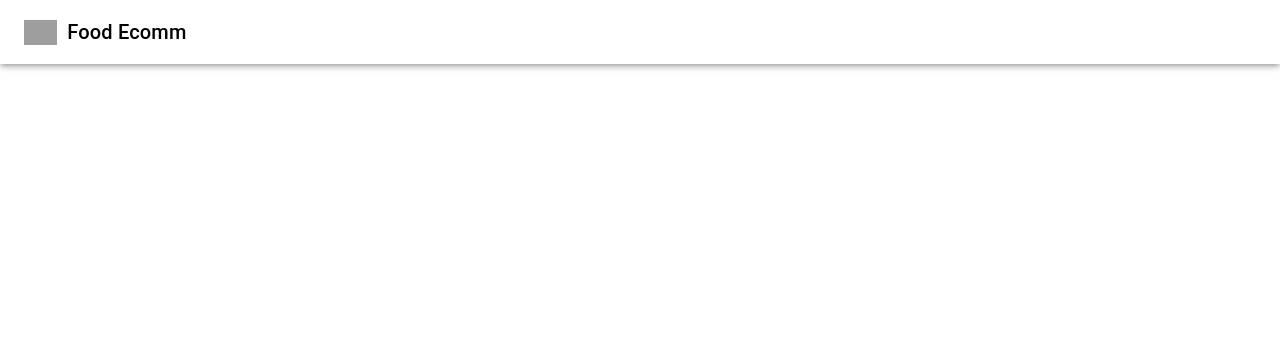
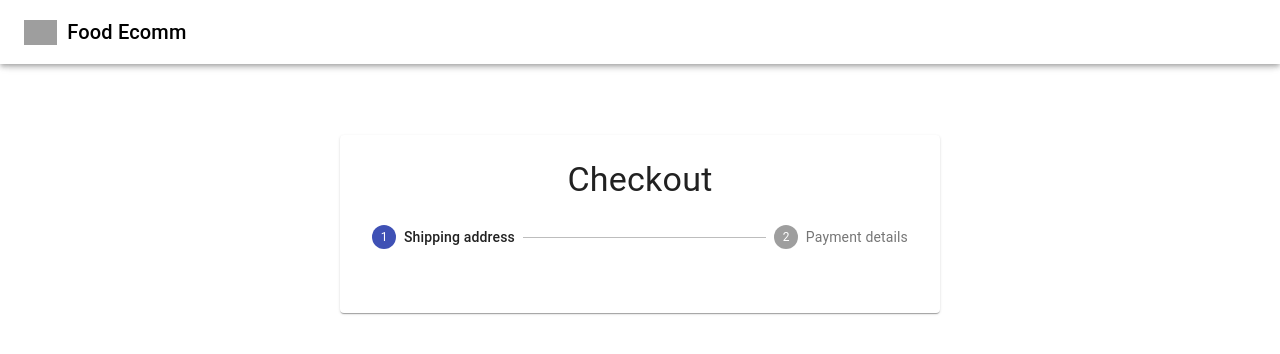
Before and after one commit to StoRm619/Food-Ecommerce, a React (Create React App) app: page /checkout in a window 1280 px wide. Shown: the top 354 px of the page. Built offline with nearby package versions, Linux system fonts and the light colour scheme; no server answers; grey boxes are pictures that could not be loaded.

Commit message:
Add Checkout Countries Selections

```diff
--- a/src/App.js
+++ b/src/App.js
@@ -1,6 +1,6 @@
 import React, { useState, useEffect } from 'react';
 import { commerce } from './lib/commerce';
-import { Products, Navbar, Cart } from './components';
+import { Products, Navbar, Cart, Checkout } from './components';
 import { BrowserRouter as Router, Switch, Route } from 'react-router-dom';
 
 
@@ -65,6 +65,9 @@
                             handleEmptyCart={handleEmptyCart}
                             handleUpdateCartQty={handleUpdateCartQty} />
                     </Route>
+                    <Route exact path='/checkout'>
+                        <Checkout cart={cart} />
+                    </Route>
                 </Switch>
 
             </div>
--- a/src/components/Cart/Cart.jsx
+++ b/src/components/Cart/Cart.jsx
@@ -32,7 +32,7 @@
                     <Button className={classes.emptyButton} size='large' type='button' variant="contained" color='secondary' onClick={handleEmptyCart}>
                         Empty Cart
                     </Button>
-                    <Button className={classes.checkoutButton} size='large' type='button' variant="contained" color='primary'>
+                    <Button component={Link} to='/checkout' toclassName={classes.checkoutButton} size='large' type='button' variant="contained" color='primary'>
                         Checkout
                     </Button>
                 </div>
--- /dev/null
+++ b/src/components/CheckoutForm/AddressForm.jsx
@@ -0,0 +1,77 @@
+import React, { useState, useEffect } from 'react';
+import { InputLabel, Select, MenuItem, Button, Grid, Typography } from '@material-ui/core';
+import { useForm, FormProvider } from 'react-hook-form';
+import FormInput from './CustomTextField';
+
+import { commerce } from '../../lib/commerce';
+
+const AddressForm = ({ checkoutToken }) => {
+    const [shippingCountries, setShippingCountries] = useState([]);
+    const [shippingCountry, setShippingCountry] = useState('');
+    const [shippingSubdivisions, setShippingSubdivisions] = useState([]);
+    const [shippingSubdivision, setShippingSubdivision] = useState('');
+    const [shippingOptions, setShippingOptions] = useState([]);
+    const [shippingOption, setShippingOption] = useState('');
+
+    const countries = Object.entries(shippingCountries).map(([code, name]) => ({ id: code, label: name }));
+
+
+    const fetchShippingCountries = async (checkoutTokenId) => {
+        const { countries } = await commerce.services.localeListShippingCountries(checkoutTokenId);
+        setShippingCountries(countries);
+        setShippingCountry(Object.keys(countries)[0]);
+    }
+
+    useEffect(() => {
+        console.log(checkoutToken)
+        if (checkoutToken && checkoutToken.id) fetchShippingCountries(checkoutToken.id)
+    }, []);
+
+    const methods = useForm();
+    return (
+        <>
+            <Typography variant='h6' gutterBottom>Shipping Address</Typography>
+            <FormProvider {...methods}>
+                <form onSubmit=''>
+                    <Grid container spacing={3}>
+
+                        <FormInput name='firstName' label='First Name' required />
+                        <FormInput required name='lastName' label='Last Name' />
+                        <FormInput required name='address1' label='Address' />
+                        <FormInput required name='email' label='Email' />
+                        <FormInput required name='city' label='City' />
+                        <FormInput required name='zip' label='ZIP/ Postal Code' />
+                        <Grid item xs={12} sm={6}>
+                            <InputLabel>Shipping Country</InputLabel>
+                            <Select value={shippingCountry} fullWidth onChange={(e) => setShippingCountry(e.target.value)}>
+                                {countries.map((country) => (
+                                    <MenuItem key={country.id} value={country.id}>
+                                        {country.label}
+                                    </MenuItem>
+                                ))}
+                            </Select>
+                        </Grid>
+                        {/* <Grid item xs={12} sm={6}>
+                            <InputLabel>Shipping Subdivision</InputLabel>
+                            <Select value={ } fullWidth onChange={ }>
+                                <MenuItem key={ } value={ }>
+                                    Select Me
+                                </MenuItem>
+                            </Select>
+                        </Grid>
+                        <Grid item xs={12} sm={6}>
+                            <InputLabel>Shipping Option</InputLabel>
+                            <Select value={ } fullWidth onChange={ }>
+                                <MenuItem key={ } value={ }>
+                                    Select Me
+                                </MenuItem>
+                            </Select>
+                        </Grid> */}
+                    </Grid>
+                </form>
+            </FormProvider>
+        </>
+    )
+}
+
+export default AddressForm
--- /dev/null
+++ b/src/components/CheckoutForm/Checkout/Checkout.jsx
@@ -0,0 +1,59 @@
+import React, { useState, useEffect } from 'react'
+import { Paper, Stepper, Step, StepLabel, Typography, CircularProgress, Divider, Button } from '@material-ui/core';
+import { commerce } from '../../../lib/commerce';
+import useStyles from './styles';
+import AddressForm from '../AddressForm';
+import PaymentForm from '../PaymentForm';
+
+const steps = ['Shipping address', 'Payment details']
+
+
+const Checkout = ({ cart }) => {
+    const [activeStep, setActiveStep] = useState(0);
+    const [checkoutToken, setCheckoutToken] = useState(null);
+    const classes = useStyles();
+
+    useEffect(() => {
+        const generateToken = async () => {
+            try {
+                const token = await commerce.checkout.generateToken(cart.id, { type: 'cart' })
+
+
+
+                setCheckoutToken(token);
+            } catch (error) {
+
+            }
+        }
+
+        generateToken();
+    }, [cart]);
+
+    const Confirmation = () => (
+        <div>
+            Confirmation
+        </div>
+    )
+
+    const Form = () => activeStep === 0 ? <AddressForm checkoutToken={checkoutToken} /> : <PaymentForm />
+    return (
+        <>
+            <div className={classes.toolbar} />
+            <main className={classes.layout}>
+                <Paper className={classes.paper}>
+                    <Typography variant='h4' align='center'>Checkout</Typography>
+                    <Stepper activeStep={activeStep} className={classes.stepper}>
+                        {steps.map((step) => (
+                            <Step key={step}>
+                                <StepLabel>{step}</StepLabel>
+                            </Step>
+                        ))}
+                    </Stepper>
+                    {activeStep === steps.length ? <Confirmation /> : checkoutToken && <Form />}
+                </Paper>
+            </main>
+        </>
+    )
+}
+
+export default Checkout
--- /dev/null
+++ b/src/components/CheckoutForm/Checkout/styles.js
@@ -0,0 +1,52 @@
+import { makeStyles } from '@material-ui/core/styles';
+
+export default makeStyles((theme) => ({
+    appBar: {
+        position: 'relative',
+    },
+    toolbar: theme.mixins.toolbar,
+    layout: {
+        marginTop: '5%',
+        width: 'auto',
+        marginLeft: theme.spacing(2),
+        marginRight: theme.spacing(2),
+        [theme.breakpoints.up(600 + theme.spacing(2) * 2)]: {
+            width: 600,
+            marginLeft: 'auto',
+            marginRight: 'auto',
+        },
+    },
+    paper: {
+        marginTop: theme.spacing(3),
+        marginBottom: theme.spacing(3),
+        padding: theme.spacing(2),
+        [theme.breakpoints.down('xs')]: {
+            width: '100%',
+            marginTop: 60,
+        },
+        [theme.breakpoints.up(600 + theme.spacing(3) * 2)]: {
+            marginTop: theme.spacing(6),
+            marginBottom: theme.spacing(6),
+            padding: theme.spacing(3),
+        },
+    },
+    stepper: {
+        padding: theme.spacing(3, 0, 5),
+    },
+    buttons: {
+        display: 'flex',
+        justifyContent: 'flex-end',
+    },
+    button: {
+        marginTop: theme.spacing(3),
+        marginLeft: theme.spacing(1),
+    },
+    divider: {
+        margin: '20px 0',
+    },
+    spinner: {
+        display: 'flex',
+        justifyContent: 'center',
+        alignItems: 'center',
+    },
+}));
--- /dev/null
+++ b/src/components/CheckoutForm/CustomTextField.jsx
@@ -0,0 +1,27 @@
+import React from 'react';
+import { useFormContext, Controller } from 'react-hook-form';
+import { TextField, Grid } from '@material-ui/core';
+
+const FormInput = ({ name, label, required }) => {
+    const { control } = useFormContext();
+
+
+    return (
+        <Grid item xs={12} sm={6}>
+            <Controller
+                render={({ field: { onChange, onBlur, value, ref } }) => (
+                    <TextField
+                        name={name}
+                        control={control}
+                        label={label}
+                        fullWidth
+                        required={required} />
+                )}
+
+
+            />
+        </Grid>
+    );
+}
+
+export default FormInput;
--- /dev/null
+++ b/src/components/CheckoutForm/PaymentForm.jsx
@@ -0,0 +1,11 @@
+import React from 'react'
+
+const PaymentForm = () => {
+    return (
+        <div>
+            Payment Form
+        </div>
+    )
+}
+
+export default PaymentForm
--- a/src/components/index.js
+++ b/src/components/index.js
@@ -1,3 +1,4 @@
 export { default as Navbar } from './NavBar/Navbar';
 export { default as Products } from './Products/Products';
 export { default as Cart } from './Cart/Cart';
+export { default as Checkout } from './CheckoutForm/Checkout/Checkout';
```
